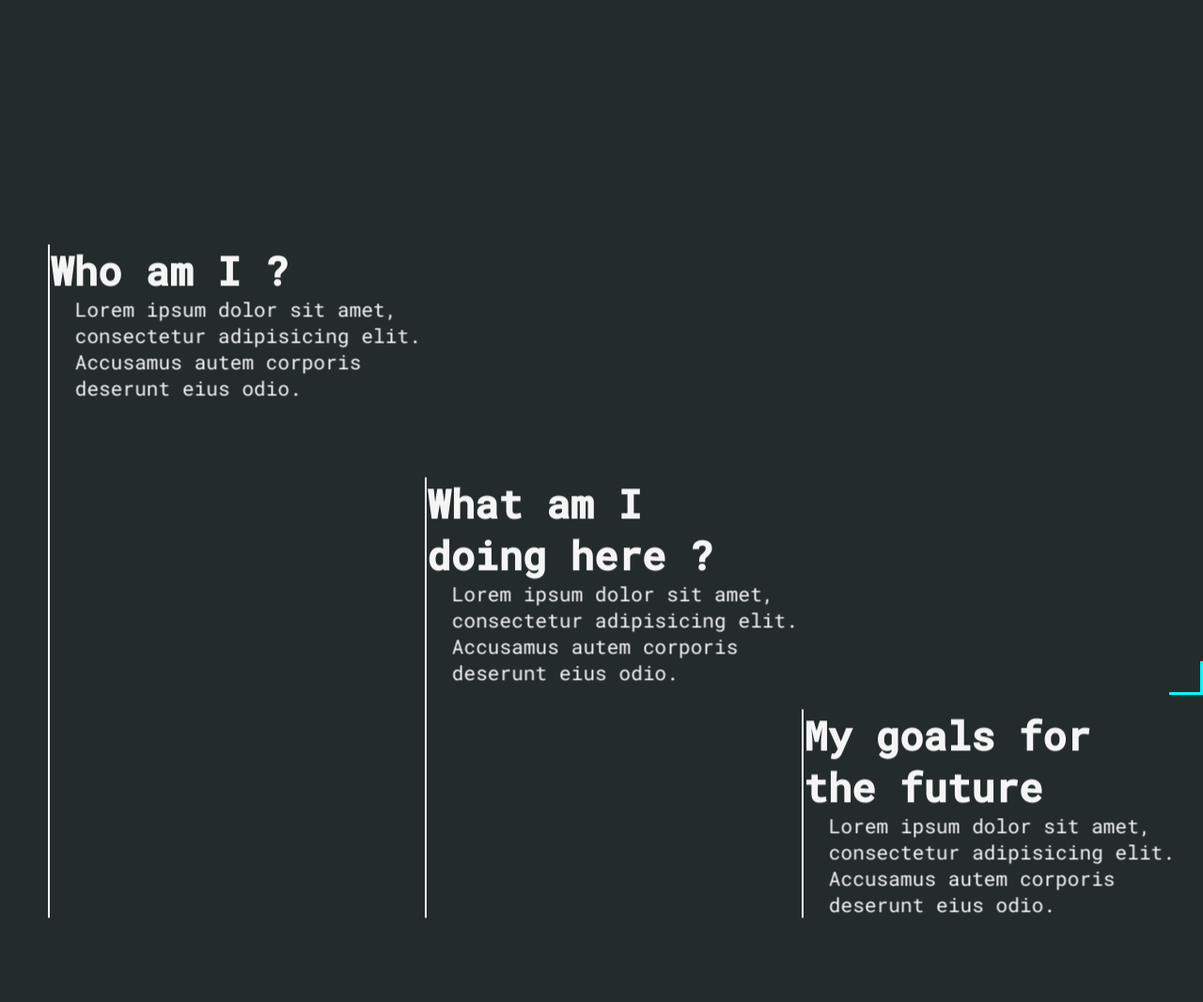
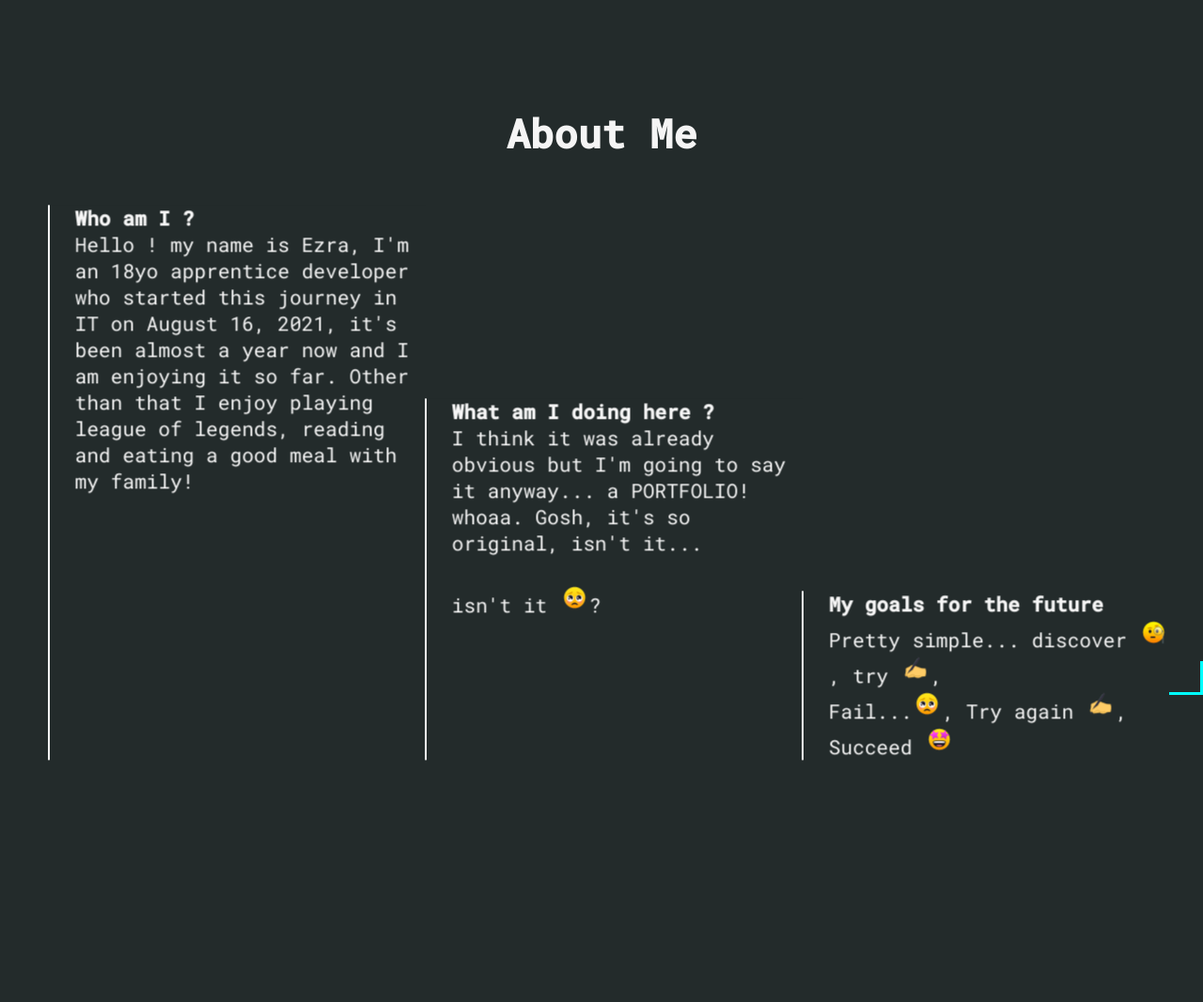
Before and after one commit to CallMeGrimmjow/Portfolio, a PHP site: page /pages/aboutme.php in a window 1280 px wide. Shown: the part 60-1127 px from the top of the page at 94% size. After the commit the page ends 870 px from the top, so only its background shows below. Run offline with PHP 8.4, Linux system fonts and the light colour scheme; some libraries are stand-ins or nearby versions.

Commit message:
pages content added

```diff
--- a/pages/aboutme.php
+++ b/pages/aboutme.php
@@ -15,22 +15,33 @@
     <link rel="stylesheet" href="../css/aboutme.css">
 </head>
 <body>
-<?php require '../components/navbar.php'?>
+<?php require '../components/navbar.php' ?>
 
 <section class="parent">
+    <div id="about">
+        <h2>About Me</h2>
+    </div>
     <div class="question first">
-        <h2>Who am I ?</h2>
-        <p>Lorem ipsum dolor sit amet, consectetur adipisicing elit. Accusamus autem corporis deserunt eius odio.</p>
+        <h3>Who am I ?</h3>
+        <p>Hello ! my name is Ezra, I'm an 18yo apprentice developer who started this journey in IT on August 16, 2021,
+            it's been almost a year now and I am enjoying it so far. Other than that I enjoy playing league of legends,
+            reading and eating a good meal with my family!</p>
     </div>
 
     <div class="question second">
-        <h2>What am I doing here ?</h2>
-        <p>Lorem ipsum dolor sit amet, consectetur adipisicing elit. Accusamus autem corporis deserunt eius odio.</p>
+        <h3>What am I doing here ?</h3>
+        <p>I think it was already obvious but I'm going to say it anyway... a PORTFOLIO! whoaa. Gosh, it's so original,
+            isn't it...<br><br> isn't it <img src="../images/pleading_face.gif"
+                                      alt="failEmoji">?</p>
     </div>
 
     <div class="question third">
-        <h2>My goals for the future</h2>
-        <p>Lorem ipsum dolor sit amet, consectetur adipisicing elit. Accusamus autem corporis deserunt eius odio.</p>
+        <h3>My goals for the future</h3>
+        <p>Pretty simple... discover <img src="../images/face_with_monocle.gif" alt="discoverEmoji">, try
+            <img src="../images/writing_hand.gif" alt="tryEmoji">, <br> Fail...<img src="../images/pleading_face.gif"
+                                                                                    alt="failEmoji">, Try again
+            <img src="../images/writing_hand.gif" alt="tryEmoji">, Succeed <img src="../images/star_struck.gif"
+                                                                                alt="succedEmoji"></p>
     </div>
 </section>
 </body>
--- a/pages/projects.php
+++ b/pages/projects.php
@@ -18,6 +18,7 @@
 
 <?php require '../components/navbar.php' ?>
 <div id="projects">
+    <!-- GLITCH EFFECT on h2 -->
     <h2>My projects</h2>
     <!-- --------------------------------------------------------------- -->
     <div class="project-content" id="project1">
```
Also changed, not shown: pages/contact.php (+54 -10 lines), images/face_with_monocle.gif (added), images/pleading_face.gif (added), images/star_struck.gif (added), images/writing_hand.gif (added).
